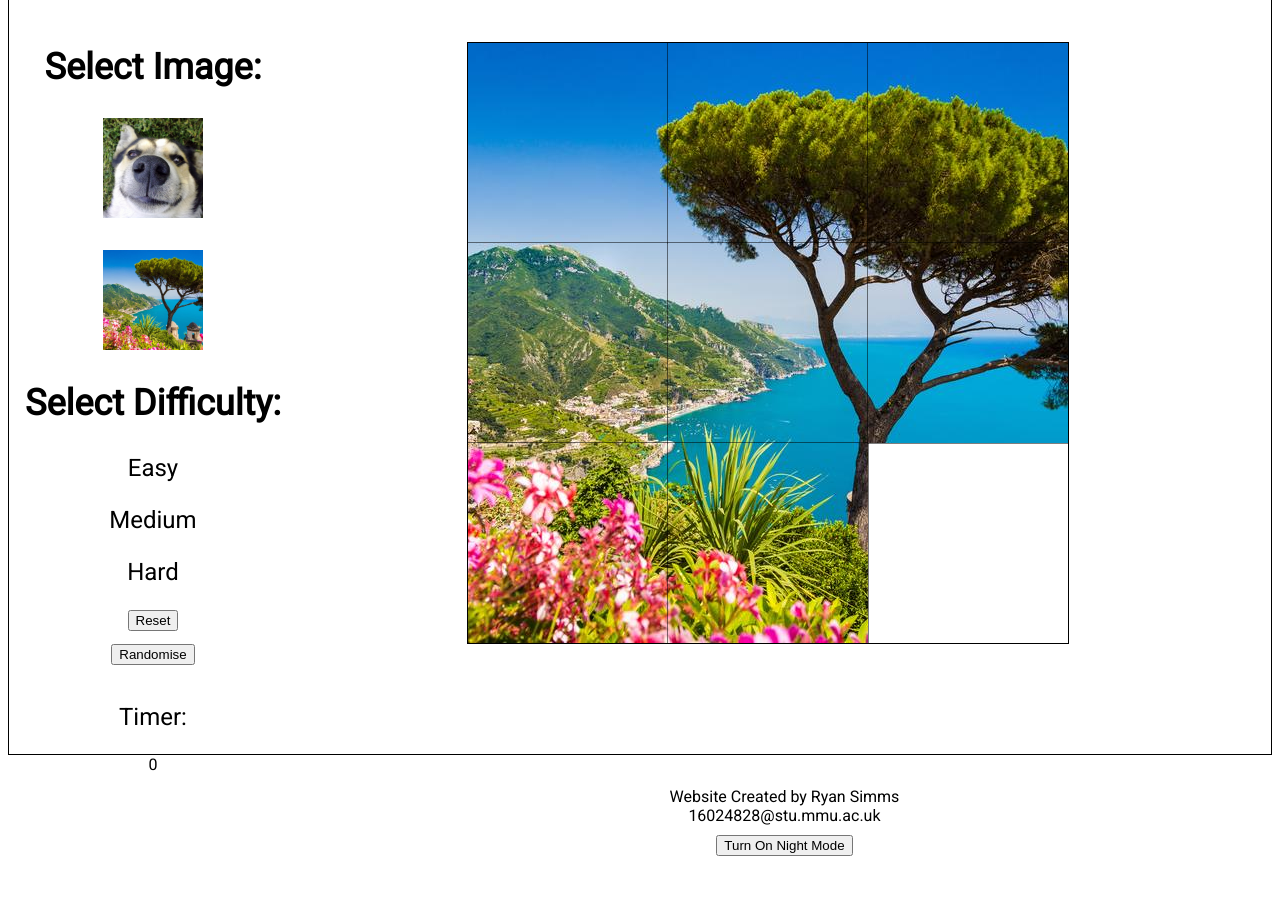
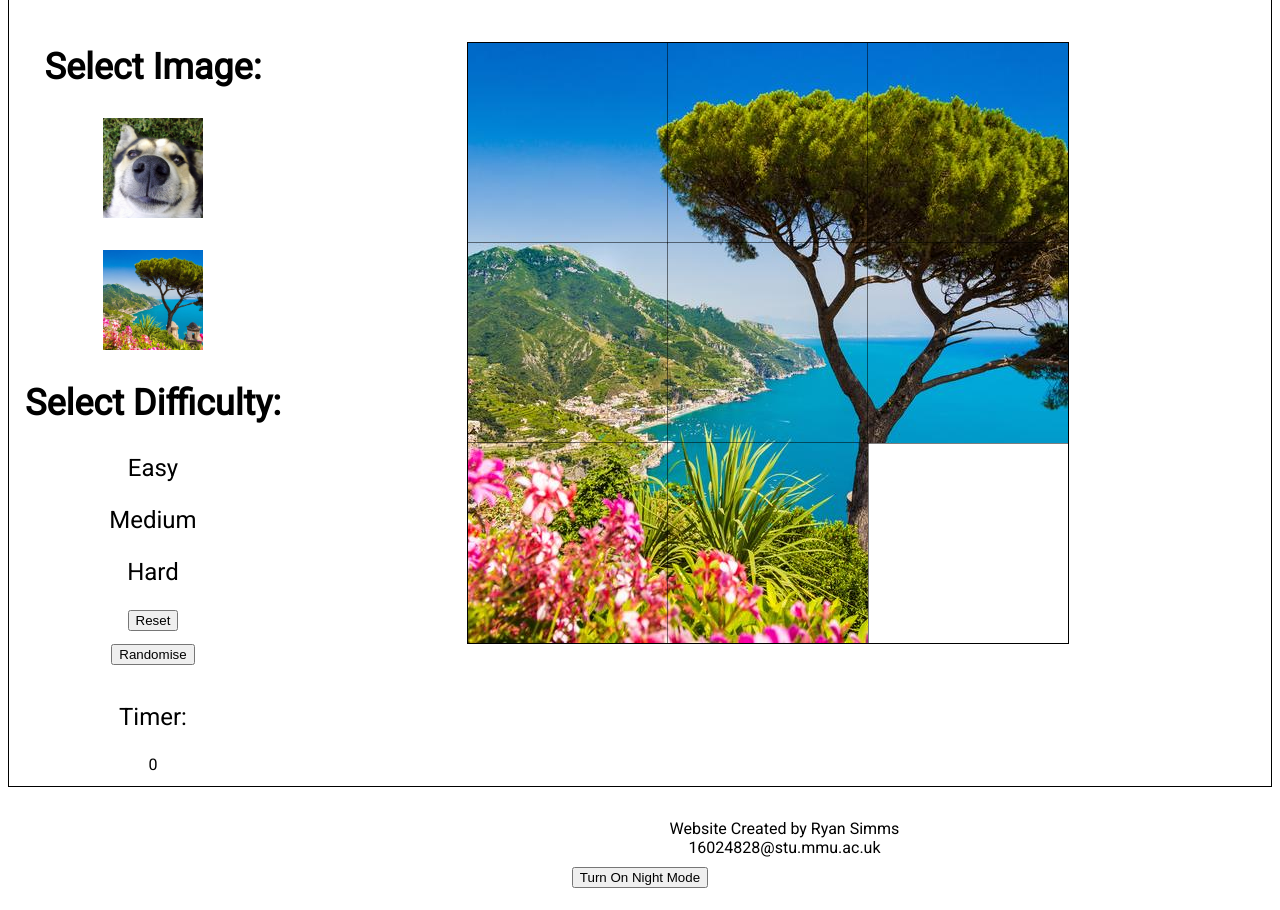
Before and after one commit to SlidingTile/SlidingTileRep, a PHP site: page / in a window 1280 px wide. Shown: the part 122-1032 px from the top of the page. Before the commit the page ends 978 px from the top, so only its background shows below. Run offline with PHP 8.4, Linux system fonts and the light colour scheme.

Commit message:
Update lightStyle.css

```diff
--- a/code/production/css/lightStyle.css
+++ b/code/production/css/lightStyle.css
@@ -143,7 +143,7 @@
 	#wrap {
 		border: solid 1px black;
 		margin-bottom: 2em;
-		padding-bottom: 4em;
+		padding-bottom: 6em;
 	}
 
 	/*Light Switches*/
```
